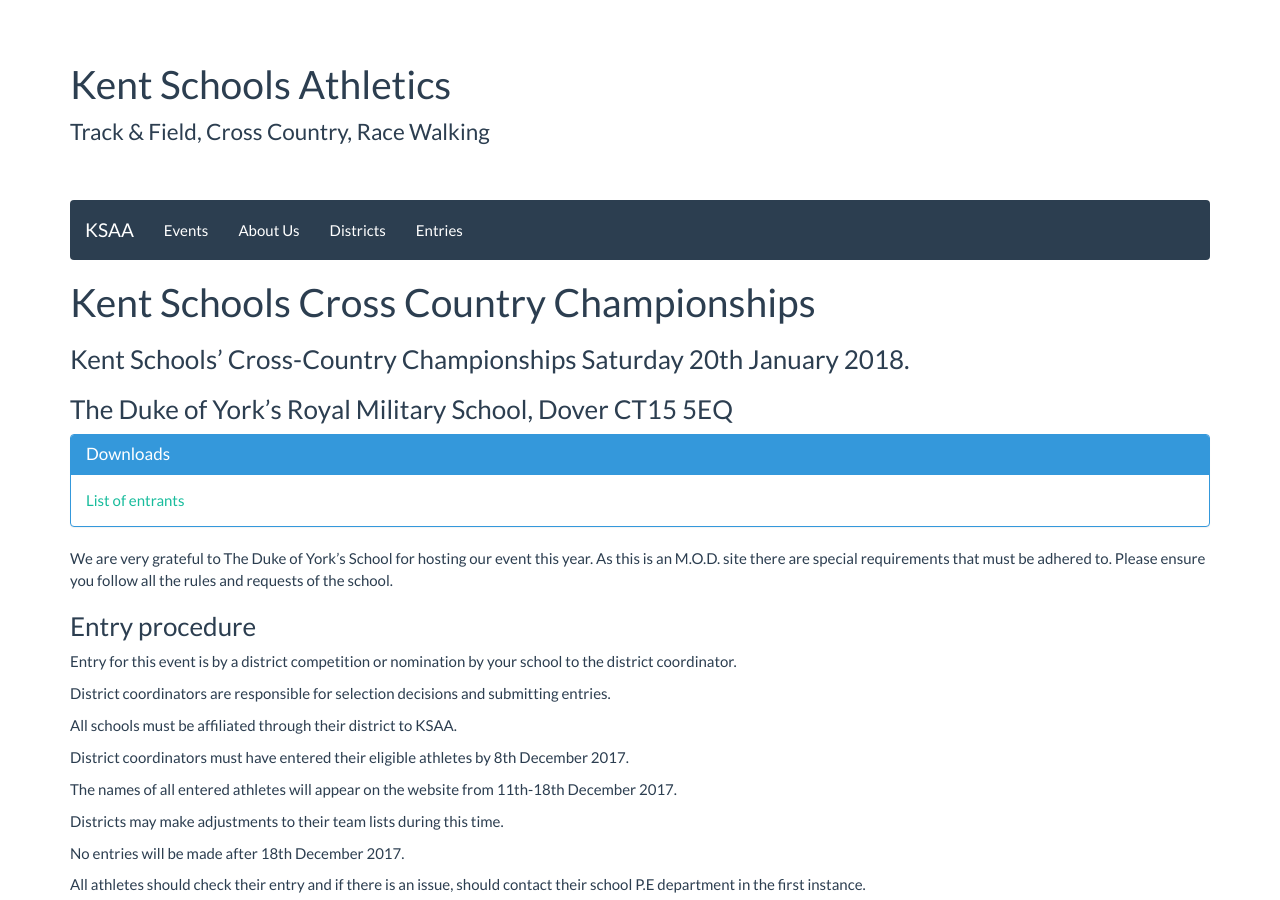
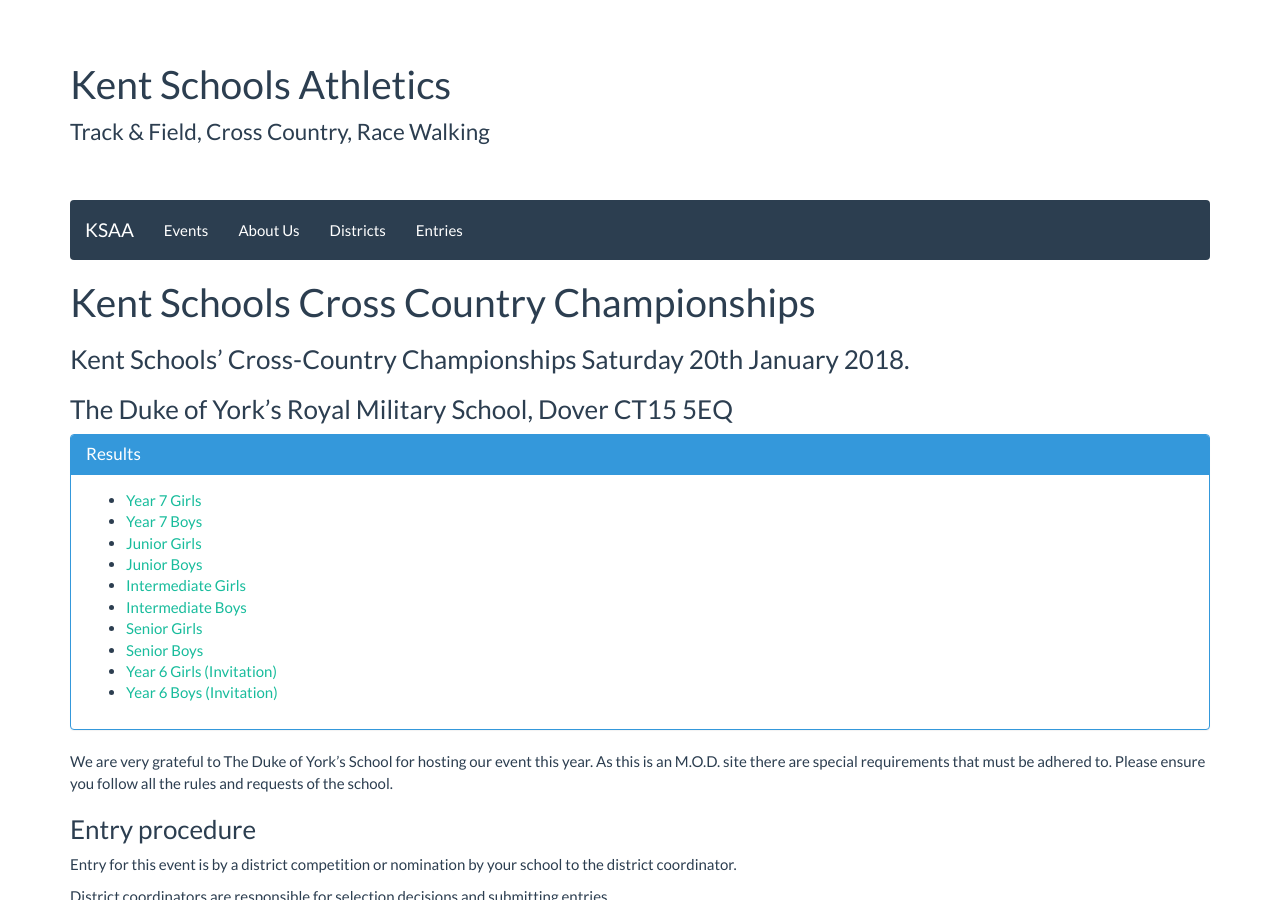
Before and after one commit to chrisnewark/chrisnewark.github.io, a Jekyll site: the page built from _events/17-18/2018-01-20-kent-schools-cross-country-champs.md, in a window 1280 px wide and 900 px high. Built offline with Jekyll 4.4.1, drawn with Linux system fonts in a browser that asks for light colours; nearby versions of some CDN libraries.

Commit message:
Added results for cross country

```diff
--- a/_events/17-18/2018-01-20-kent-schools-cross-country-champs.md
+++ b/_events/17-18/2018-01-20-kent-schools-cross-country-champs.md
@@ -10,12 +10,23 @@
 ### The Duke of York's Royal Military School, Dover CT15 5EQ
 
 <div class="panel panel-info">
-  <div class="panel-heading">
-    <h3 class="panel-title">Downloads</h3>
-  </div>
-  <div class="panel-body">
-    <a href="/files/events/17-18/2018-01-20-kent-schools-cross-country-champs/KSAAProgramme2018-ForReview.pdf">List of entrants</a>
-  </div>
+    <div class="panel-heading">
+        <h3 class="panel-title">Results</h3>
+    </div>
+    <div class="panel-body">
+        <ul>
+            <li><a href="/files/events/17-18/2018-01-20-kent-schools-cross-country-champs/Kent-Schools-Cross-Country-Championships-Y7-Girls-2018.pdf">Year 7 Girls</a></li>
+            <li><a href="/files/events/17-18/2018-01-20-kent-schools-cross-country-champs/Kent-Schools-Cross-Country-Championships-Y7-Boys-2018.pdf">Year 7 Boys</a></li>
+            <li><a href="/files/events/17-18/2018-01-20-kent-schools-cross-country-champs/Kent-Schools-Cross-Country-Championships-Junior-Girls-2018.pdf">Junior Girls</a></li>
+            <li><a href="/files/events/17-18/2018-01-20-kent-schools-cross-country-champs/Kent-Schools-Cross-Country-Championships-Junior-Boys-2018.pdf">Junior Boys</a></li>
+            <li><a href="/files/events/17-18/2018-01-20-kent-schools-cross-country-champs/Kent-Schools-Cross-Country-Championships-Intermediate-Girls-2018.pdf">Intermediate Girls</a></li>
+            <li><a href="/files/events/17-18/2018-01-20-kent-schools-cross-country-champs/Kent-Schools-Cross-Country-Championships-Intermediate-Boys-2018.pdf">Intermediate Boys</a></li>
+            <li><a href="/files/events/17-18/2018-01-20-kent-schools-cross-country-champs/Kent-Schools-Cross-Country-Championships-Senior-Girls-2018.pdf">Senior Girls</a></li>
+            <li><a href="/files/events/17-18/2018-01-20-kent-schools-cross-country-champs/Kent-Schools-Cross-Country-Championships-Senior-Boys-2018.pdf">Senior Boys</a></li>
+            <li><a href="/files/events/17-18/2018-01-20-kent-schools-cross-country-champs/Kent-Schools-Cross-Country-Championships-Invitation-Y6-Girls-2018.pdf">Year 6 Girls (Invitation)</a></li>
+            <li><a href="/files/events/17-18/2018-01-20-kent-schools-cross-country-champs/Kent-Schools-Cross-Country-Championships-Invitation-Y6-Boys-2018.pdf">Year 6 Boys (Invitation)</a></li>
+        </ul>
+    </div>
 </div>
 
 We are very grateful to The Duke of York's School for hosting our event this year. As this is an M.O.D. site there are special requirements that must be adhered to. Please ensure you follow all the rules and requests of the school.
```
Also changed, not shown: 10 other files.
